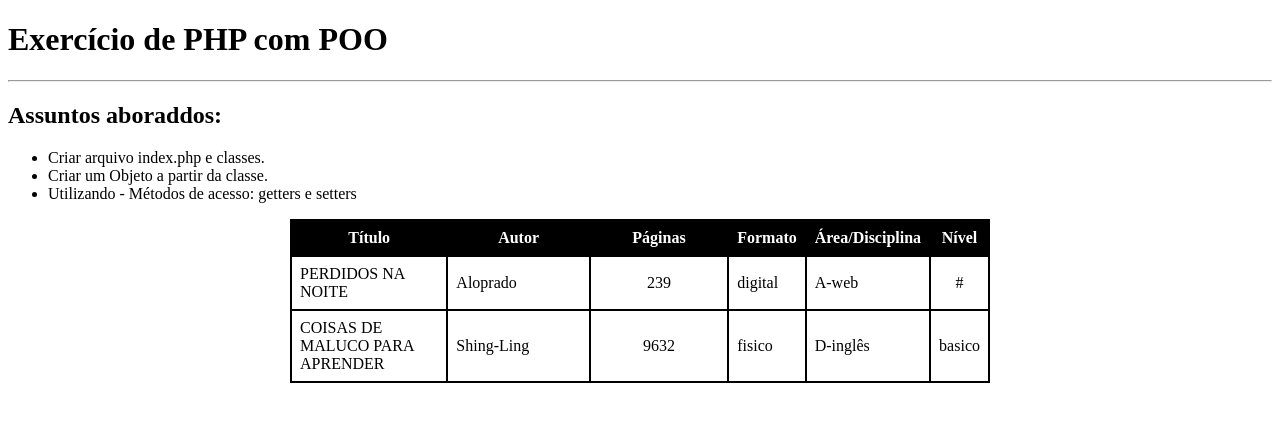
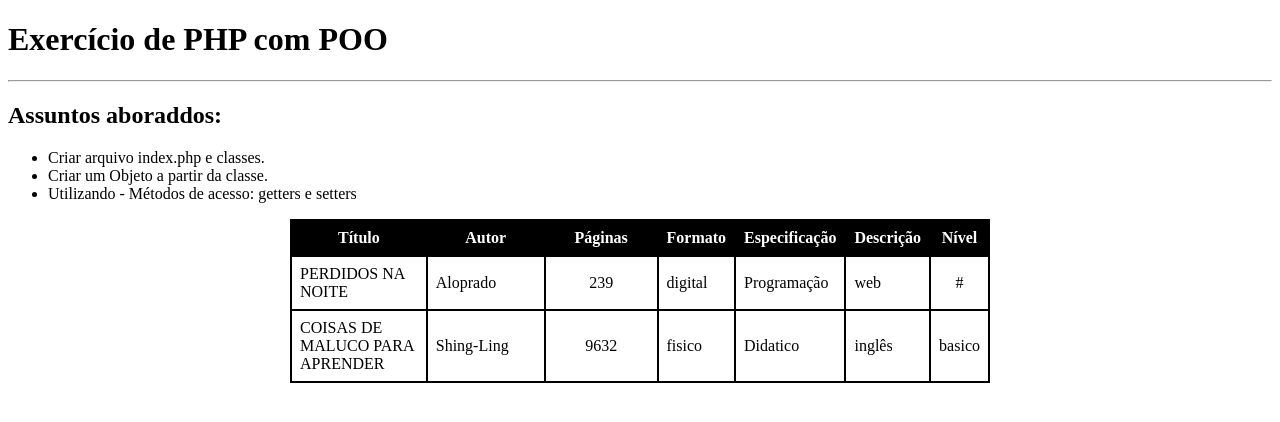
Before and after one commit to msakal/poo, a PHP site: page /Exercicio-PHP-com-POO/index.php in a window 1280 px wide. Shown: the top 422 px of the page. Run offline with PHP 8.4, Linux system fonts and the light colour scheme.

Commit message:
atualizando tabela

```diff
--- a/Exercicio-PHP-com-POO/index.php
+++ b/Exercicio-PHP-com-POO/index.php
@@ -30,7 +30,7 @@
     td:first-child {
         text-transform: uppercase;
     }
-    td:nth-child(3n) {
+    td:nth-child(3), td:nth-child(7) {
         text-align: center;
     }
     </style>
@@ -106,7 +106,8 @@
             <th>Autor</th>
             <th>Páginas</th>
             <th>Formato</th>
-            <th>Área/Disciplina</th>
+            <th>Especificação</th>
+            <th>Descrição</th>
             <th>Nível</th>
         </tr>
     </thead>
@@ -116,7 +117,8 @@
             <td><?= $livroA->getAutor() ?></td>
             <td><?= $livroA->getPaginas() ?></td>
             <td><?= $livroA->getFormato() ?></td>
-            <td>A-<?= $livroA->getArea() ?></td>
+            <td>Programação</td>
+            <td><?= $livroA->getArea() ?></td>
             <td>#</td>
         </tr>
         <tr>
@@ -124,7 +126,8 @@
             <td><?= $livroB->getAutor() ?></td>
             <td><?= $livroB->getPaginas() ?></td>
             <td><?= $livroB->getFormato() ?></td>
-            <td>D-<?= $livroB->getDisciplina() ?></td>
+            <td>Didatico</td>
+            <td><?= $livroB->getDisciplina() ?></td>
             <td><?= $livroB->getNivel() ?></td>
         </tr>
     </tbody>
```
Also changed, not shown: 1 other file.
